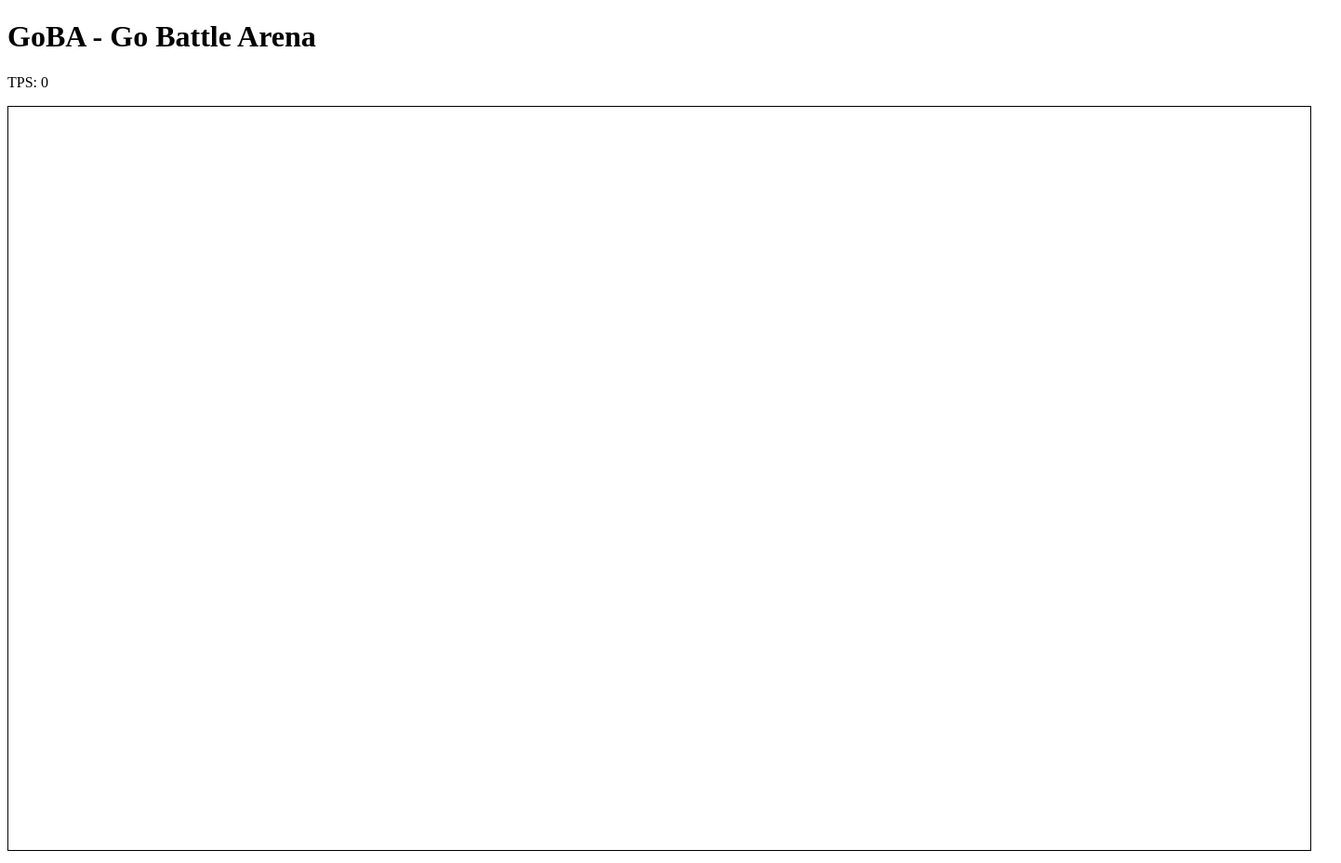
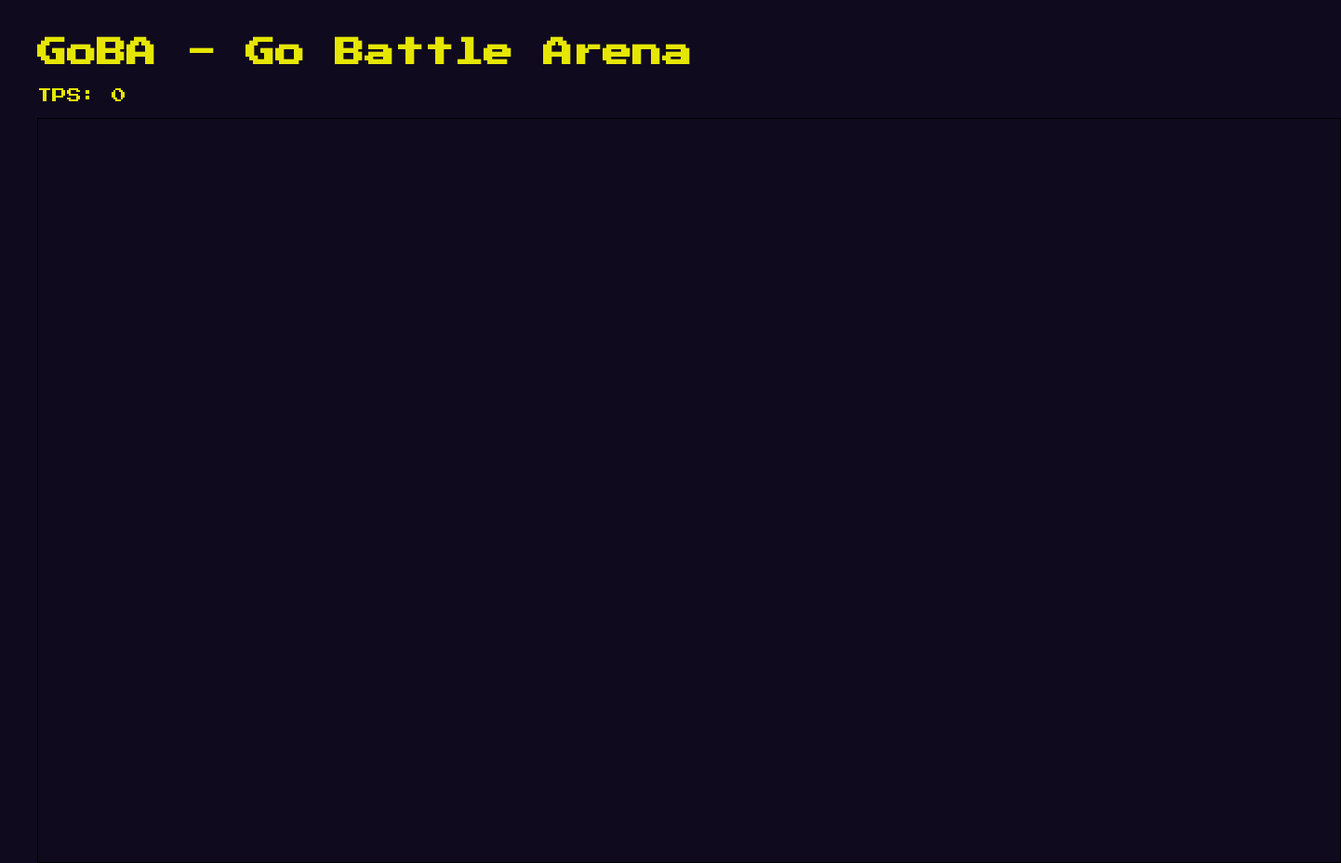
Before and after one commit to danielholmes839/GoBA, a website built with webpack: page client/index.html in a window 1280 px wide. Shown: the whole page at 93% size, 1442 px wide, since content can reach past the window. Built offline with Linux system fonts and the light colour scheme.

Commit message:
Added bushes, mini map, css

```diff
--- a/client/index.html
+++ b/client/index.html
@@ -3,6 +3,9 @@
 
 <head>
     <title>GoBA</title>
+    <link rel="preconnect" href="https://fonts.gstatic.com">
+    <link href="https://fonts.googleapis.com/css2?family=Press+Start+2P&display=swap" rel="stylesheet">
+    <link rel="stylesheet" href="./style.css">
 </head>
 
 <body>
--- a/client/src/events.ts
+++ b/client/src/events.ts
@@ -1,4 +1,11 @@
-import { Wall, Team, Champion } from './game';
+import { Wall, Bush, Team, Champion } from './game';
+
+export type ClientEvent<T> = {
+    category: string;
+    event: string;
+    timestamp: number;
+    data: T;
+}
 
 export type ServerEvent<T> = {
     subscription: string;
@@ -15,7 +22,7 @@ export class TickCounter {
     constructor(id: string) {
         this.ticks = 0;
         this.timestamp = 0;
-        this.paragraph = <HTMLParagraphElement> document.getElementById(id);
+        this.paragraph = <HTMLParagraphElement>document.getElementById(id);
     }
 
     update(event: ServerEvent<void>) {
@@ -32,6 +39,7 @@ export namespace events {
     export type Setup = {
         id: string;         // the clients id
         walls: Wall[];      // the walls
+        bushes: Bush[];      // the walls
     }
 
     // Update of teams
@@ -44,3 +52,12 @@ export namespace events {
         champions: Champion[];
     }
 }
+
+export const createEvent = (category: string, event: string, data: any): string => {
+    return JSON.stringify({
+        category: category,
+        event: event,
+        timestamp: Date.now(),
+        data: data
+    });
+}
--- a/client/src/game/index.ts
+++ b/client/src/game/index.ts
@@ -1,15 +1,30 @@
-import { ServerEvent, events } from '../events';
+import { ServerEvent, events, createEvent } from '../events';
 
 type Context2D = CanvasRenderingContext2D;
+
+type Rectangle = {
+    x: number;
+    y: number;
+    w: number;
+    h: number;
+}
+export type Team = {
+    color: string;
+    size: number;
+}
+
+export type Wall = Rectangle;
+
+export type Bush = Rectangle;
 
 class Screen {
     private canvas: HTMLCanvasElement;
     private ctx: Context2D;
-    centerX: number;
-    centerY: number;
-    dx: number;
-    dy: number;
-    zoom: number;
+    public centerX: number;
+    public centerY: number;
+    public dx: number;
+    public dy: number;
+    public zoom: number;
 
     constructor(canvas: HTMLCanvasElement) {
         this.canvas = canvas;
@@ -24,8 +39,15 @@ class Screen {
     }
 
     clear() {
-        this.ctx.fillStyle = "#ffffff";
+        this.ctx.fillStyle = "#f5f5dc";
         this.ctx.fillRect(0, 0, this.canvas.width, this.canvas.height);
+    }
+
+    drawStealth() {
+        this.ctx.fillStyle = "#000000";
+        this.ctx.globalAlpha = 0.1;
+        this.ctx.fillRect(0, 0, this.canvas.width, this.canvas.height);
+        this.ctx.globalAlpha = 1;
     }
 
     center(x: number, y: number) {
@@ -48,14 +70,16 @@ class Screen {
     }
 
     /* Draw rect with game position and scale */
-    drawRect(x: number, y: number, w: number, h: number, color: string) {
+    drawRect(x: number, y: number, w: number, h: number, color: string, alpha: number = 1) {
         [x, y] = this.transformGamePosition(x, y);
         w *= this.zoom;
         h *= this.zoom;
 
         this.ctx.strokeStyle = color;
+        this.ctx.globalAlpha = alpha;
         this.ctx.fillStyle = color;
         this.ctx.fillRect(x, y, w, h);
+        this.ctx.globalAlpha = 1;
     }
 
     /* Draw circle with game position and scale */
@@ -76,21 +100,97 @@ class Screen {
         [x, y] = this.transformGamePosition(x, y);
         let size = Math.round(18 * this.zoom)
         this.ctx.font = `${size}px 'Courier New', monospace`;
+        this.ctx.strokeStyle = "#000000";
         this.ctx.fillStyle = "#000000";
         this.ctx.fillText(text, x, y)
     }
+
+    drawLine(x1: number, y1: number, x2: number, y2: number, color: string) {
+        [x1, y1] = this.transformGamePosition(x1, y1);
+        [x2, y2] = this.transformGamePosition(x2, y2);
+
+        this.ctx.strokeStyle = color;
+        this.ctx.beginPath();
+        this.ctx.moveTo(x1, y1);
+        this.ctx.lineTo(x2, y2);
+        this.ctx.stroke();
+    }
 }
 
-export type Team = {
-    color: string;
-    size: number;
-}
+class Map {
+    private static levelSize = 4000;        // game units. distance from 0
 
-export type Wall = {
-    x: number;
-    y: number;
-    w: number;
-    h: number;
+    private ctx: Context2D
+    private x: number;
+    private y: number;
+    private mapSize: number;                // pixels
+    private zoom: number;
+
+    constructor(x: number, y: number, mapSize: number, canvas: HTMLCanvasElement) {
+        this.x = x;
+        this.y = y;
+        this.mapSize = mapSize;
+        this.zoom = this.mapSize / Map.levelSize;
+        this.ctx = <Context2D> canvas.getContext("2d");
+    }
+
+    draw(game: Game) {
+        // MINI MAP
+        this.ctx.fillStyle = "#f5f5dc";
+        this.ctx.fillRect(this.x, this.y, this.mapSize, this.mapSize);
+
+        game.bushes.forEach(({ x, y, w, h }) => {
+            this.drawRect(x, y, w, h, "#32CD32");
+        })
+
+        game.walls.forEach(({ x, y, w, h }) => {
+            this.drawRect(x, y, w, h, "#8C8F8F");
+        })
+
+        game.champions.forEach(champion => {
+            let teamColor = game.championGetTeamColor(champion);
+            this.drawCircle(champion.x, champion.y, champion.r, teamColor);
+        });
+
+        this.ctx.strokeStyle = "#000000";
+        this.ctx.strokeRect(this.x, this.y, this.mapSize, this.mapSize);
+
+    }
+    /* Draw rect with game position and scale */
+    drawRect(x: number, y: number, w: number, h: number, color: string) {
+        x = this.x + (x * this.zoom);
+        y = this.y + (y * this.zoom);
+
+        if (x < this.x || y < this.y || x > this.x + this.mapSize || y > this.y + this.mapSize) {
+            return;
+        }
+
+        w *= this.zoom;
+        h *= this.zoom;
+
+        this.ctx.strokeStyle = color;
+        this.ctx.fillStyle = color;
+        this.ctx.fillRect(x, y, w, h);
+    }
+
+    /* Draw circle with game position and scale */
+    drawCircle(x: number, y: number, r: number, color: string) {
+        x = this.x + (x * this.zoom);
+        y = this.y + (y * this.zoom);
+
+        if (x < this.x || y < this.y || x > this.x + this.mapSize || y > this.y + this.mapSize) {
+            return;
+        }
+
+        r *= this.zoom;
+
+        this.ctx.strokeStyle = color;
+        this.ctx.fillStyle = color;
+        this.ctx.beginPath();
+        this.ctx.arc(x, y, r, 0, 2 * Math.PI);
+        this.ctx.stroke();
+        this.ctx.fill();
+    }
 }
 
 export class Champion {
@@ -116,6 +216,7 @@ export class Champion {
 
     draw(screen: Screen, isAlly: boolean, isClient: boolean, teamColor: string) {
         screen.drawCircle(this.x, this.y, this.r, teamColor);
+        // screen.drawRect(this.x, this.y, 50, 50, teamColor);
 
         let color: string;
         if (isClient) {
@@ -126,7 +227,7 @@ export class Champion {
             color = Champion.enemyHealth;
         }
 
-        screen.drawRect(this.x - this.r, this.y - (this.r + 30), this.r * 2.5, 20, color)
+        screen.drawRect(this.x - this.r, this.y - (this.r + 30), this.r * 2.5, 20, color);
         screen.drawText(this.x - this.r, this.y - (this.r + 40), this.id);
     }
 }
@@ -135,20 +236,25 @@ export class Game {
     private canvas: HTMLCanvasElement;
     private socket: WebSocket;
     private screen: Screen;
+    private map: Map;
     private client: string;                     // client id
     private clients: { [key: string]: string }  // client id: team id
     private teams: { [key: string]: Team }      // team id: team info
+    private cameraLockOn: boolean;
 
-    private grid: any;
-    private walls: Wall[];
-    private champions: Champion[];
+    public walls: Wall[];
+    public bushes: Bush[];
+    public champions: Champion[];
 
     constructor(setup: events.Setup, canvas: HTMLCanvasElement, socket: WebSocket) {
         this.canvas = canvas;
         this.socket = socket;
-        this.screen = new Screen(canvas)
+        this.screen = new Screen(canvas);
+        this.map = new Map(canvas.width-200, canvas.height-200, 200, canvas);
         this.client = setup.id;
         this.walls = setup.walls;
+        this.bushes = setup.bushes;
+        this.cameraLockOn = true;
         this.champions = [];
         this.teams = {};
         this.clients = {};
@@ -156,13 +262,26 @@ export class Game {
     }
 
     tick(t: events.Tick) {
-        this.champions = t.champions.map(c => {
-            if (this.championIsClient(c)) {
-                this.screen.center(c.x, c.y);
-            }
-            return Object.assign(new Champion("", 0, 0, 0), c)
-        });
-        this.draw();
+        let client: Champion = <Champion>t.champions.find(champion => this.championIsClient(champion));
+        let bush: Bush | undefined = this.bushes.find(bush => {
+            return (bush.x < client.x) && (client.x < bush.x + bush.w) && (bush.y < client.y) && (client.y < bush.y + bush.h);
+        })
+        let stealthed = bush !== undefined;
+
+        this.champions = t.champions.map(c => Object.assign(new Champion("", 0, 0, 0), c));
+
+        if (this.cameraLockOn) {
+            this.screen.center(client.x, client.y);
+        }
+
+        this.draw(stealthed);
+        this.map.draw(this);
+        //
+        this.champions.forEach(({ x, y }) => {
+            this.screen.drawLine(x, y, client.x, client.y, "#000000")
+        })
+
+
     }
 
     updateTeams({ teams, clients }: events.TeamUpdate) {
@@ -170,12 +289,17 @@ export class Game {
         this.clients = clients;
     }
 
-    draw() {
+    draw(stealthed: boolean) {
         this.screen.clear();
 
+        this.bushes.forEach(({ x, y, w, h }) => {
+            this.screen.drawRect(x, y, w, h, "#32CD32");
+        })
+
         this.walls.forEach(({ x, y, w, h }) => {
-            this.screen.drawRect(x, y, w, h, "#dddddd");
+            this.screen.drawRect(x, y, w, h, "#8C8F8F");
         })
+
         this.champions.forEach(champion => {
             let isAlly = this.championIsAlly(champion);
             let isClient = this.championIsClient(champion);
@@ -183,6 +307,14 @@ export class Game {
 
             champion.draw(this.screen, isAlly, isClient, teamColor);
         });
+
+        if (stealthed) {
+            this.screen.drawStealth();
+        }
+
+
+
+        // this.fog.draw();
     }
 
     championIsClient(champion: Champion): boolean {
@@ -200,24 +332,48 @@ export class Game {
     }
 
     private setOnClicks() {
+        let x: number, y: number;
+        let rect = this.canvas.getBoundingClientRect();
+
+        // update position of the mouse
+        window.onmousemove = (e: MouseEvent ) => {
+            x = Math.round(e.clientX - rect.left);
+            y = Math.round(e.clientY - rect.top);
+        }
+
+        window.onkeydown = (e: KeyboardEvent) => {
+            console.log(x, y);
+            switch (e.keyCode) {
+                case 89:
+                    this.cameraLockOn = !this.cameraLockOn
+                case 81:
+                    this.socket.send(createEvent("game", "q", { x, y }));
+                case 87:
+                    this.socket.send(createEvent("game", "w", { x, y }));
+                case 69:
+                    this.socket.send(createEvent("game", "e", { x, y }));
+            }
+        };
+
+        // stop the context menu from showing up on right click
         this.canvas.addEventListener('contextmenu', e => {
             e.preventDefault()
         }, false)
 
+        // clicks
         this.canvas.addEventListener('mousedown', e => {
-            // e.preventDefault()
-            // e.stopPropagation()
-            const rect = this.canvas.getBoundingClientRect();
-            let x = Math.round(e.clientX - rect.left);
-            let y = Math.round(e.clientY - rect.top);
             [x, y] = this.screen.transformCanvasPosition(x, y);
-            let update = { category: "game", event: "move-event", timstamp: Date.now(), data: { x, y } }
-            this.socket.send(JSON.stringify(update))
+            this.socket.send(createEvent("game", "move", { x, y }));
         });
 
+        // zoom in / out
         this.canvas.addEventListener('wheel', e => {
-            this.screen.zoom = Math.min(2, Math.max(0.5, this.screen.zoom + (e.deltaY / -1250)))
-            console.log(e);
+            e.preventDefault();
+            e.stopPropagation();
+            let zoom = this.screen.zoom + (-.25 * (e.deltaY / Math.abs(e.deltaY)));
+            this.screen.zoom = Math.min(2, Math.max(0.50, + (zoom)));
         });
+
+
     }
 }
--- a/client/src/index.ts
+++ b/client/src/index.ts
@@ -31,7 +31,6 @@ socket.onmessage = (message: MessageEvent<string>) => {
 
         case "tick":
             let tick: events.Tick = event.data;
-            console.log(tick.champions.length);
             game.tick(tick);
             ticks.update(event);
             break;
--- /dev/null
+++ b/client/style.css
@@ -0,0 +1,18 @@
+html, body {
+  margin: 20px;
+  height: 100%;
+}
+
+h1 {
+    color:#ffff00e5;
+}
+
+p {
+    color:#ffff00e5;
+}
+
+body {
+
+  font-family: 'Press Start 2P', cursive;
+  background: #0f0a1e;
+}
```
Also changed, not shown: client/dist/bundle.js.
